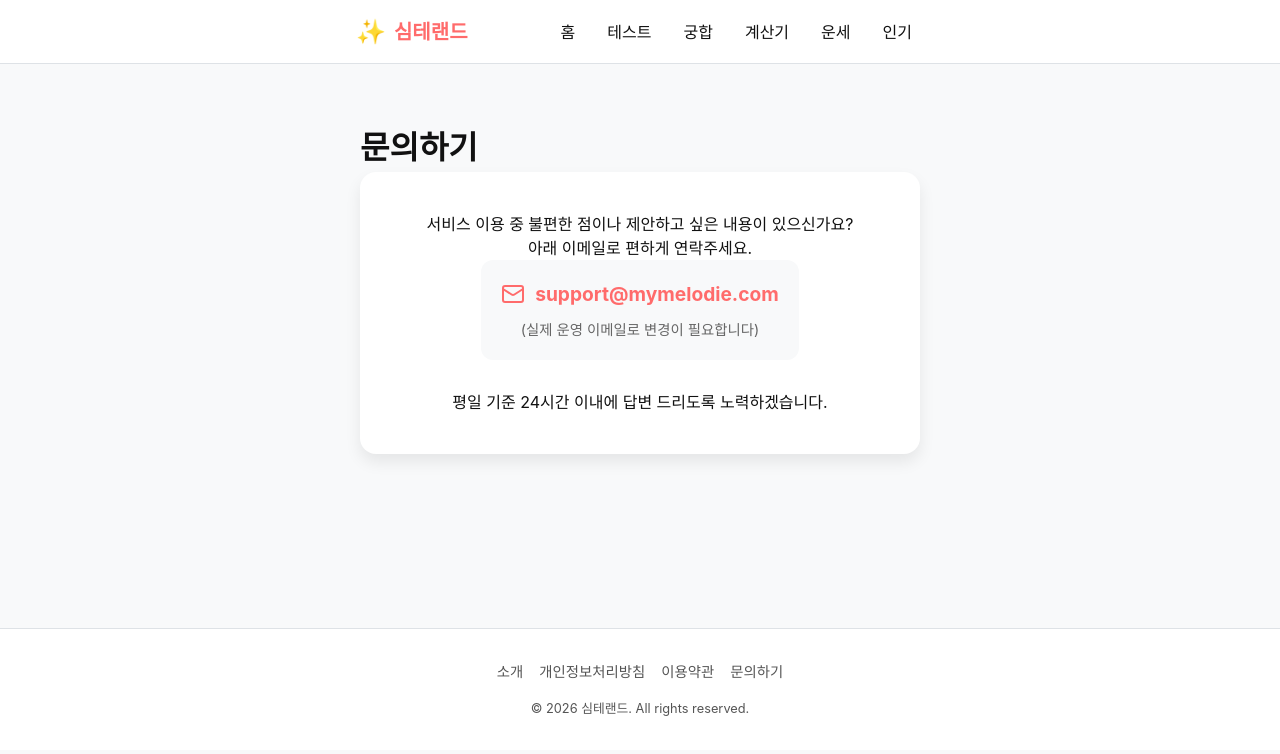
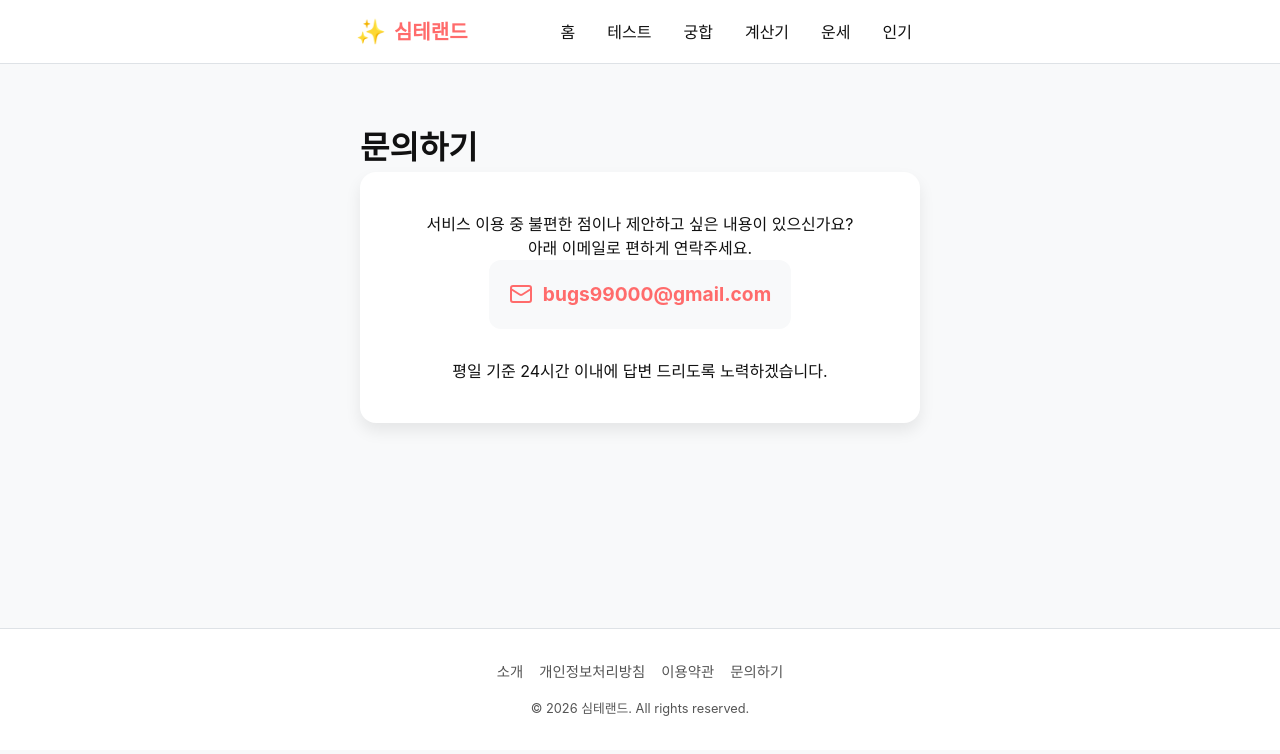
Before and after one commit to taepoong-1/mymelodie, a Next.js app: page /contact in a window 1280 px wide. Shown: the top 754 px of the page. Built offline with nearby package versions, Linux system fonts and the light colour scheme.

Commit message:
Update contact and fix UI

```diff
--- a/src/app/contact/page.tsx
+++ b/src/app/contact/page.tsx
@@ -41,11 +41,8 @@ export default function ContactPage() {
             }}
           >
             <Mail size={24} />
-            <span>support@mymelodie.com</span>
+            <span>bugs99000@gmail.com</span>
           </div>
-          <p style={{ marginTop: "10px", fontSize: "0.9rem", color: "#666" }}>
-            (실제 운영 이메일로 변경이 필요합니다)
-          </p>
         </div>
 
         <p className="text-sm text-gray-500">
--- a/src/components/ui/Header.module.css
+++ b/src/components/ui/Header.module.css
@@ -1,6 +1,6 @@
 .header {
   height: var(--header-height);
-  background: rgba(255, 255, 255, 0.9);
+  background: var(--surface);
   backdrop-filter: blur(10px);
   border-bottom: 1px solid var(--border);
   position: sticky;
```
